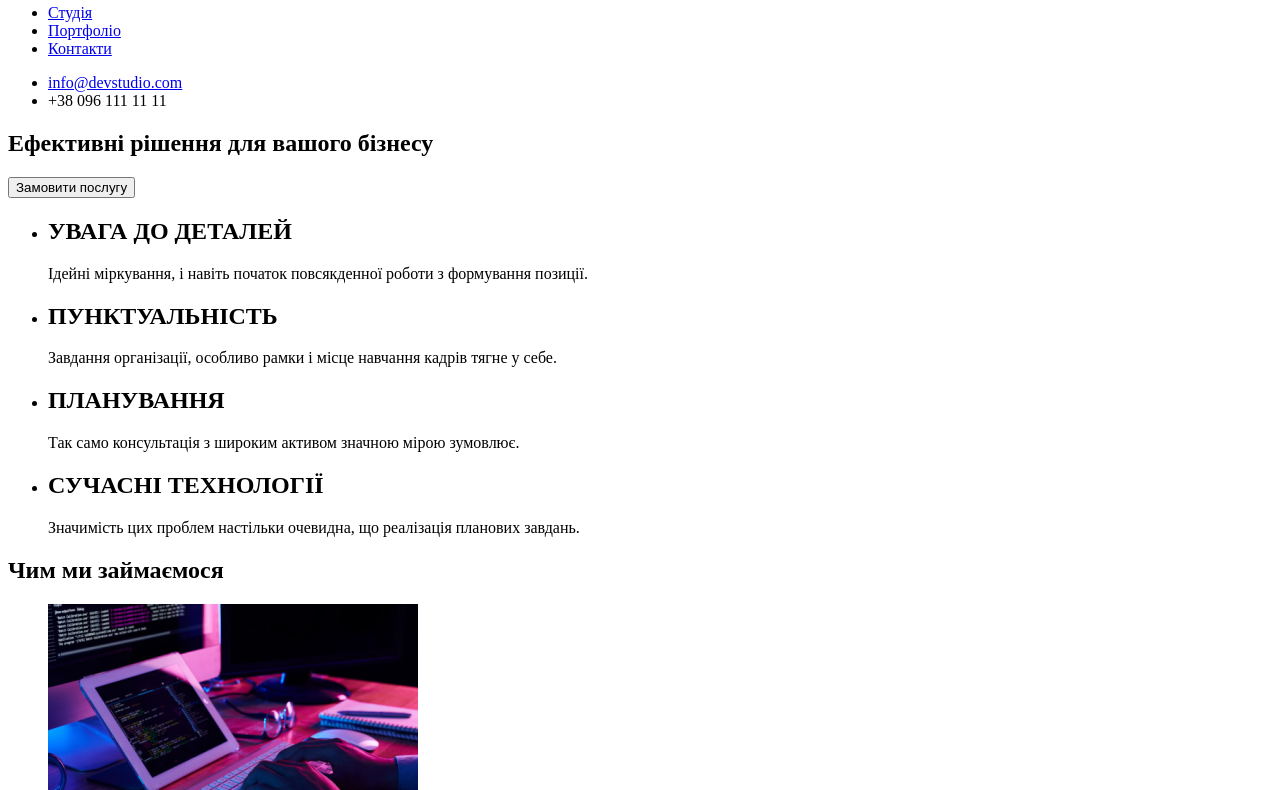
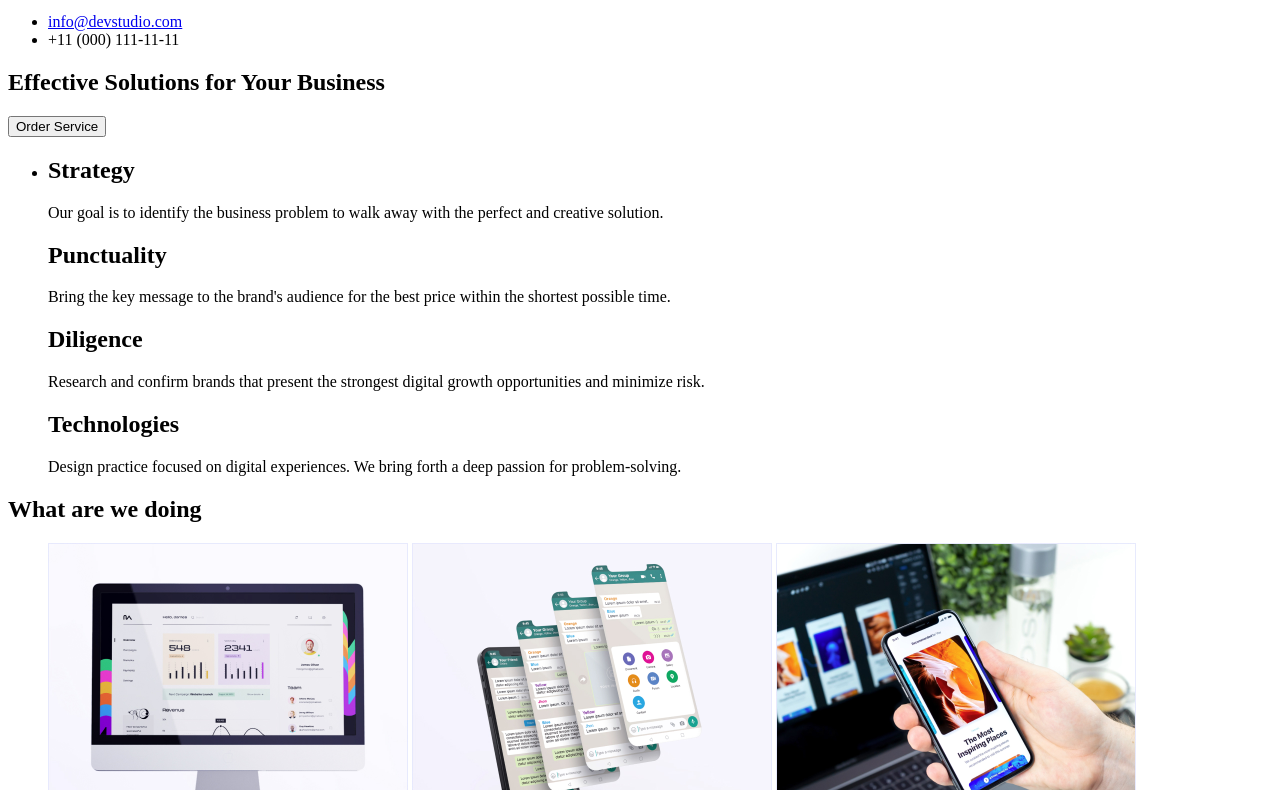
Before and after one commit to AndySlowrunner/goit-markup-hw-01, a plain HTML site: page index.html in a window 1280 px wide. Shown: the part 63-853 px from the top of the page. Drawn offline with Linux system fonts and the light colour scheme.

Commit message:
Update index.html file

```diff
--- a/index.html
+++ b/index.html
@@ -8,55 +8,54 @@
 </head>
 <body>
    <header>
-    <img src="./images/WebStudio.png" alt="Logo">
-    <nav>
-        <ul>
-            <li><a href="#">Студія</a></li>
-            <li><a href="#">Портфоліо</a></li>
-            <li><a href="#">Контакти</a></li>
-        </ul>
-    </nav>
-    <nav>
+        <a href="#">WEBSTUDIO</a>
+        <nav>
+            <ul>
+                <li>
+                    <a href="#">Studio</a>
+                    <a href="#">Portfolio</a>
+                    <a href="#">Contacts</a>
+                </li>
+            </ul>
+        </nav>
         <ul>
             <li><a href="mailto:info@devstudio.com">info@devstudio.com</a></li>
-            <li>+38 096 111 11 11</li>
+            <li>+11 (000) 111-11-11</li>
         </ul>
-    </nav>
     </header>
     <main>
         <!--Герой-->
         <section>
-            <h1>Ефективні рішення для вашого бізнесу</h1>
-            <button>Замовити послугу</button>
+            <h1>Effective Solutions for Your Business</h1>
+            <button type="button">Order Service</button>
         </section>
         <!--Наші переваги-->
         <section>
             <ul>
                 <li>
-                    <h2>УВАГА ДО ДЕТАЛЕЙ</h2>
-                    <p>Ідейні міркування, і навіть початок повсякденної роботи з формування позиції.</p>
-                </li>
-                <li>
-                    <h2>ПУНКТУАЛЬНІСТЬ</h2>
-                    <p>Завдання організації, особливо рамки і місце навчання кадрів тягне у себе.</p>
-                </li>
-                <li>
-                    <h2>ПЛАНУВАННЯ</h2>
-                    <p>Так само консультація з широким активом значною мірою зумовлює.</p>
-                </li>
-                <li>
-                    <h2>СУЧАСНІ ТЕХНОЛОГІЇ</h2>
-                    <p>Значимість цих проблем настільки очевидна, що реалізація планових завдань.</p>
+                    <h2>Strategy</h2>
+                    <p>Our goal is to identify the business problem to walk away with the perfect and creative solution.</p>
+
+                    <h2>Punctuality</h2>
+                    <p>Bring the key message to the brand's audience for the best price within the shortest possible time.</p>
+
+                    <h2>Diligence</h2>
+                    <p>Research and confirm brands that present the strongest digital growth opportunities and minimize risk.</p>
+
+                    <h2>Technologies</h2>
+                    <p>Design practice focused on digital experiences. We bring forth a deep passion for problem-solving.</p>
                 </li>
             </ul>
         </section>
         <!--Напрямки діяльності-->
         <section>
-            <h1>Чим ми займаємося</h1>
+            <h2>What are we doing</h2>
             <ul>
-                <li><img src="./images/box 1.png" alt="Developing" width="370"></li>
-                <li><img src="./images/box 2.png" alt="Prototyping" width="370"></li>
-                <li><img src="./images/box 3.png" alt="Design" width="370"></li>
+                <li>
+                    <img src="./images/img 1.jpg" alt="Developing" width="360" height="300">
+                    <img src="./images/img 2.jpg" alt="Prototyping" width="360" height="300">
+                    <img src="./images/img 3.jpg" alt="Design" width="360" height="300">
+                </li>
             </ul>
         </section>
     </main>
```
Also changed, not shown: images/Vector.svg (deleted), images/WebStudio.png (deleted), images/box 1.png (deleted), images/box 2.png (deleted), images/box 3.png (deleted), images/img 1.jpg (added), images/img 2.jpg (added), images/img 3.jpg (added).
